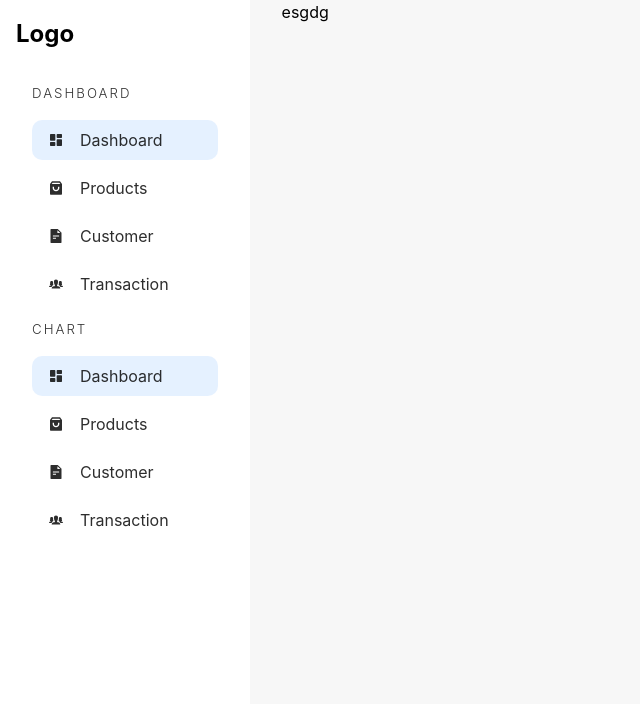
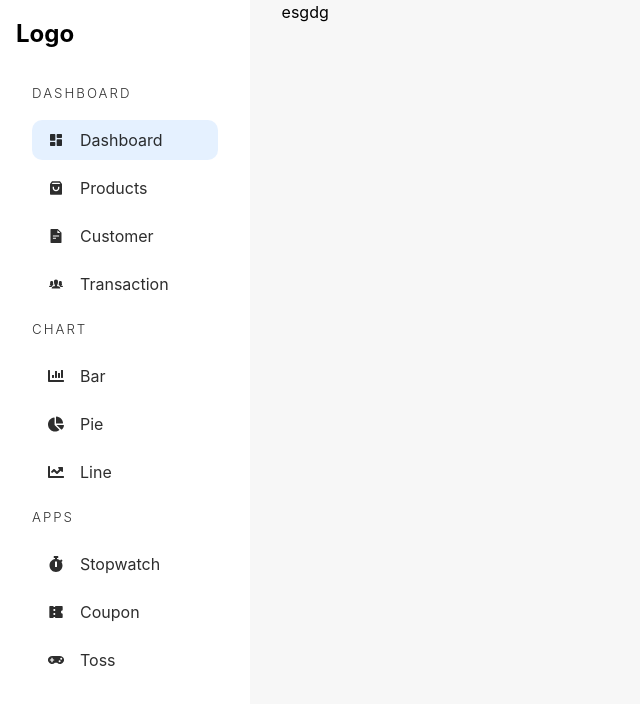
Before and after one commit to Gunjankher/react-admin-dashboard, a React (Vite) app: page /admin/dashboard in a window 1280 px wide. Shown: the top 704 px of the page, without its empty margins (0-640 px from the left). Built offline with nearby package versions, Linux system fonts and the light colour scheme.

Commit message:
SideBar Complete

```diff
--- a/src/components/AdminSideBar.jsx
+++ b/src/components/AdminSideBar.jsx
@@ -1,8 +1,10 @@
 import React from 'react';
 import { useLocation, Link } from 'react-router-dom';
-import { RiDashboardFill,RiShoppingBag3Fill,} from 'react-icons/ri';
+import { RiDashboardFill,RiShoppingBag3Fill,RiCoupon3Fill} from 'react-icons/ri';
 import {AiFillFileText} from 'react-icons/ai'
 import {IoIosPeople} from 'react-icons/io'
+import {FaChartBar,FaChartLine,FaChartPie,FaStopwatch,FaGamepad} from 'react-icons/fa'
+
 
 function AdminSideBar() {
     const location = useLocation();
@@ -31,25 +33,39 @@ function AdminSideBar() {
     ];
     const chartItems = [
         {
-            icon: <RiDashboardFill />,
-            name: "Dashboard",
-            path: "/admin/dashboard",
+            icon: <FaChartBar />,
+            name: "Bar",
+            path: "/admin/chart/bar",
         },
         {
-            icon: <RiShoppingBag3Fill />,
-            name: "Products",
-            path: "/admin/products",
+            icon: <FaChartPie />,
+            name: "Pie",
+            path: "/admin/chart/pie"
         },
         {
-            icon: <AiFillFileText />,
-            name: "Customer",
-            path: "/admin/customer",
+            icon: <FaChartLine />,
+            name: "Line",
+            path: "/admin/chart/line",
+        },
+
+    ];
+    const appItems = [
+        {
+            icon: <FaStopwatch />,
+            name: "Stopwatch",
+            path: "/admin/app/stopwatch",
         },
         {
-            icon: <IoIosPeople />,
-            name: "Transaction",
-            path: "/admin/transaction",
+            icon: <RiCoupon3Fill />,
+            name: "Coupon",
+            path: "/admin/app/coupon",
         },
+        {
+            icon: <FaGamepad />,
+            name: "Toss",
+            path: "/admin/apps/toss",
+        },
+
     ];
 
 
@@ -58,6 +74,8 @@ function AdminSideBar() {
         <aside>
             <h2>Logo</h2>
             <div>
+
+
                 <h5>Dashboard</h5>
                 <ul>
                     {dashItems.map((item, index) => (
@@ -99,6 +117,26 @@ function AdminSideBar() {
 
 
 
+                <h5>Apps</h5>
+                <ul>
+                    {appItems.map((item, index) => (
+                        <li
+                            key={index}
+                        style={{
+                            backgroundColor : location.pathname.includes(item.path)
+                            ? "rgba(0,115,255,0.1)"
+                            : "white"
+                        }}
+                        >
+                            <Link to={item.path}>
+                                {item.icon}
+                                {item.name}
+                            </Link>
+                        </li>
+                    ))}
+                </ul>
+
+
             </div>
         </aside>
 
```
